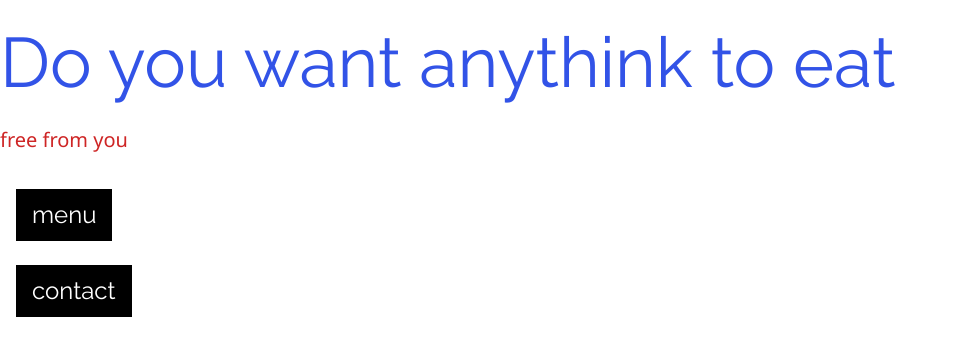
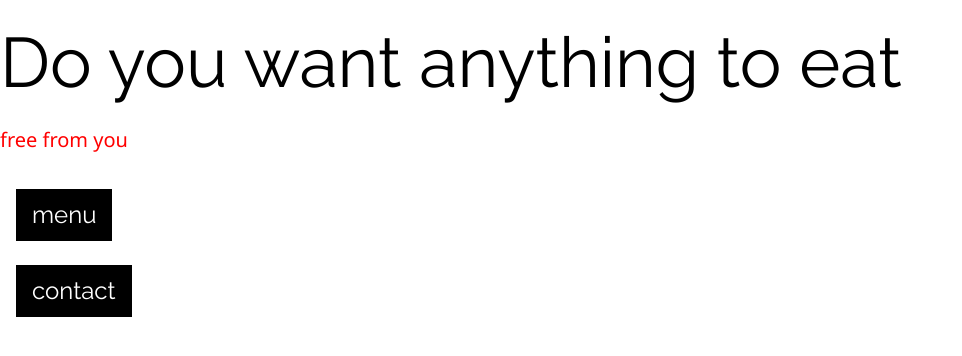
Before and after one commit to 04606-thakoon/I-am-professional, a plain HTML site: page index.html in a window 1280 px wide. Shown: the whole page, without its empty margins (0-962 px from the left). Drawn offline with nearby package versions, Linux system fonts and the light colour scheme.

Commit message:
Update all files

```diff
--- a/index.html
+++ b/index.html
@@ -7,9 +7,9 @@
 <link rel="stylesheet" href="https://www.w3schools.com/w3css/5/w3.css">
 <link rel="stylesheet" href="https://fonts.googleapis.com/css?family=Raleway">
 <style>
-    h1{color: #3253e7;
+    h1{color:3253e7;
     font-size: 70px;}
-    h4{color: #ce2525;
+    h4{color:red;
         font-size: 20;}
 body,h1,h5 {font-family: "Raleway", sans-serif}
 body, html {height: 100%}
@@ -22,7 +22,7 @@ body, html {height: 100%}
 </style>
 </head>
 <body>
-<h1>Do you want anythink to eat</h1>
+<h1>Do you want anything to eat</h1>
 <h4>free from you</h4>
 <div class="bgimg w3-display-container w3-text-white">
   <div class="w3-display-middle w3-jumbo">
```
